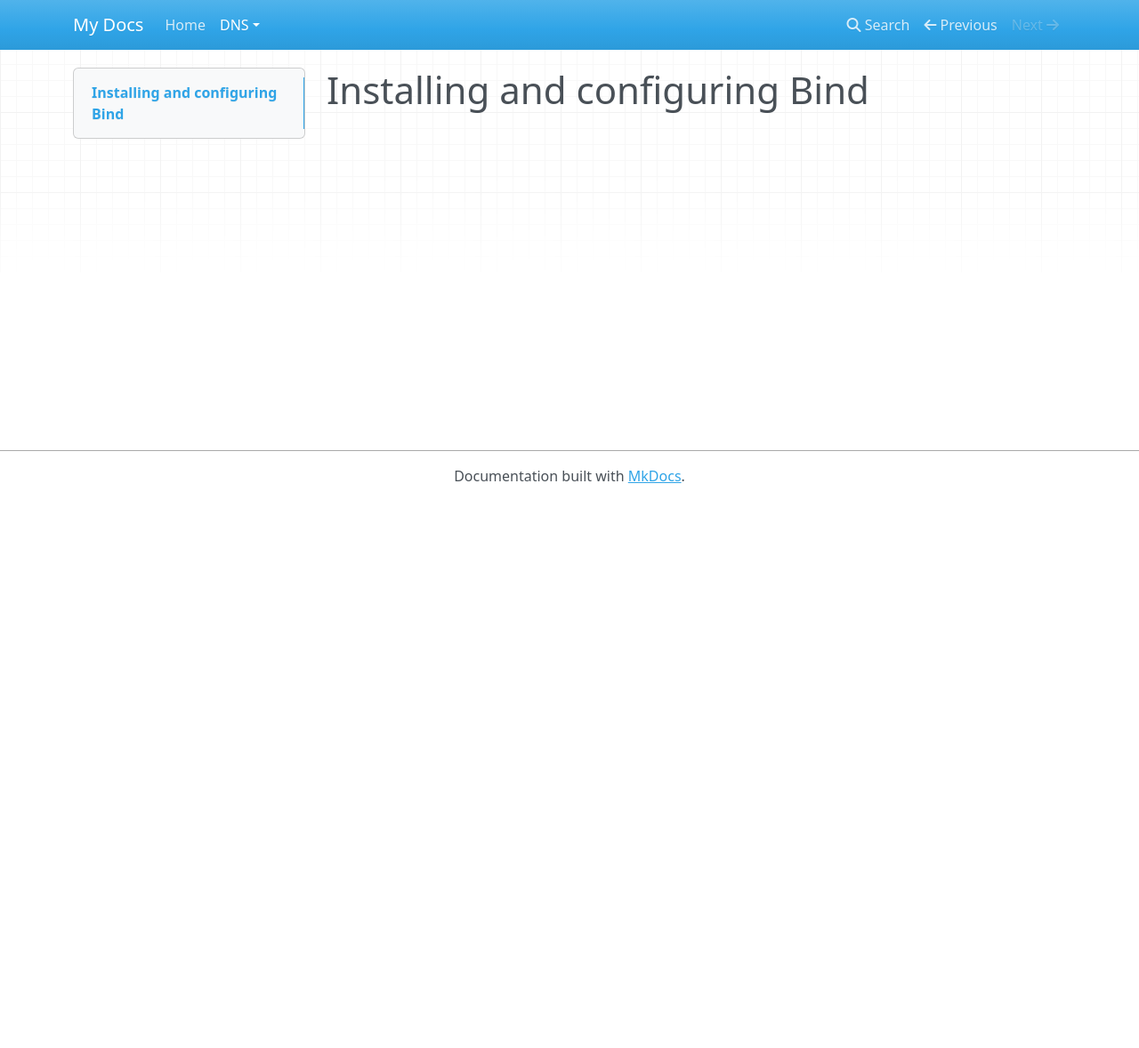
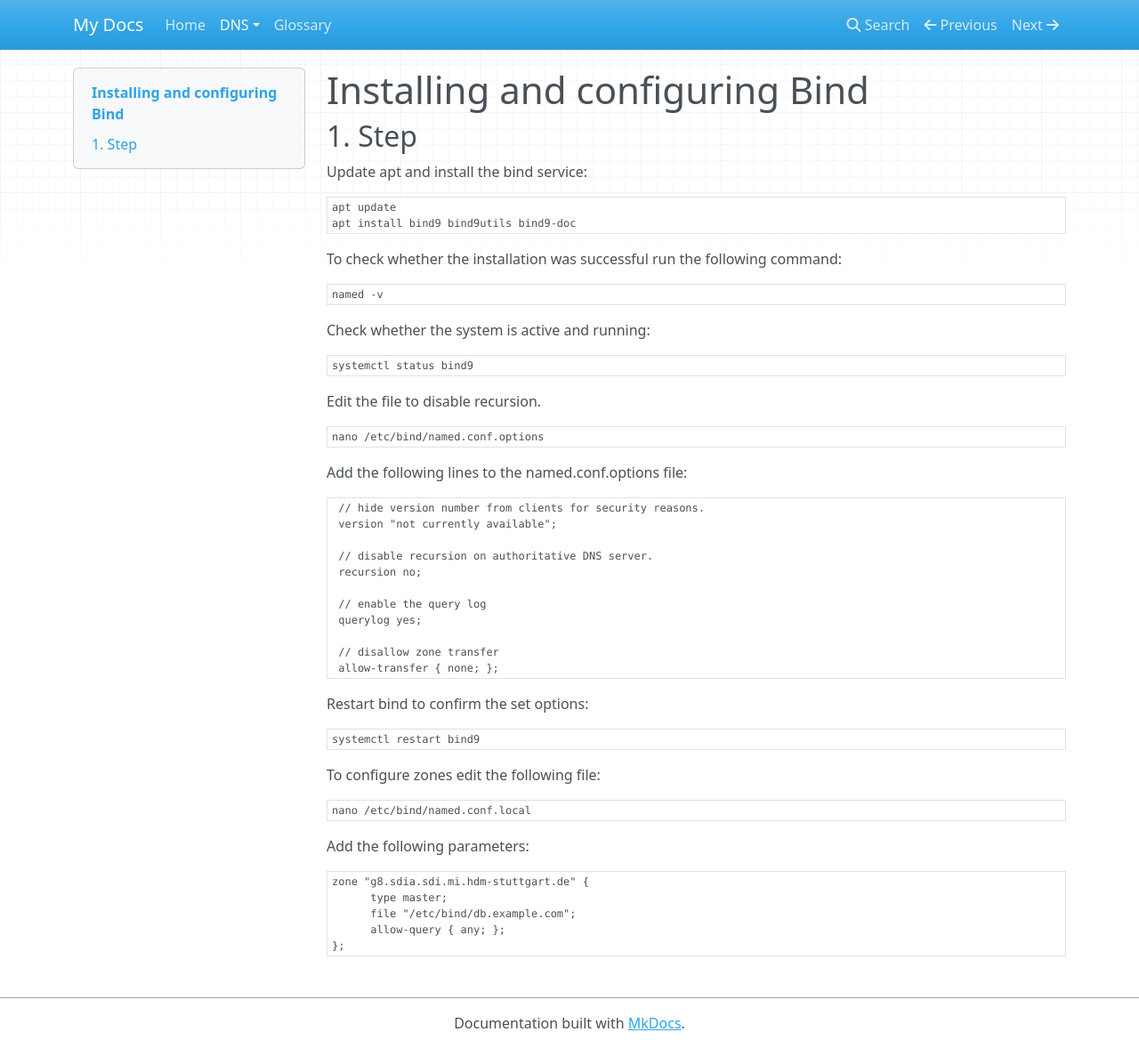
Before and after one commit to vintertown/sdi-doc, an MkDocs documentation site: the page built from docs/dns/bind.md, in a window 1280 px wide and 1178 px high. Shown: the whole window at 89% size. Built offline with MkDocs 1.6.1, drawn with Linux system fonts in a browser that asks for light colours; nearby versions of some CDN libraries.

Commit message:
add content

````diff
--- a/docs/dns/bind.md
+++ b/docs/dns/bind.md
@@ -1 +1,66 @@
 # Installing and configuring Bind
+
+## 1. Step
+
+Update apt and install the bind service:
+
+```ssh
+apt update
+apt install bind9 bind9utils bind9-doc
+```
+
+To check whether the installation was successful run the following command:
+
+```ssh
+named -v
+```
+
+Check whether the system is active and running:
+
+```ssh
+systemctl status bind9
+```
+
+Edit the file to disable recursion.
+
+```ssh
+nano /etc/bind/named.conf.options
+```
+
+Add the following lines to the named.conf.options file:
+
+```ssh
+ // hide version number from clients for security reasons.
+ version "not currently available";
+
+ // disable recursion on authoritative DNS server.
+ recursion no;
+
+ // enable the query log
+ querylog yes;
+
+ // disallow zone transfer
+ allow-transfer { none; };
+```
+
+Restart bind to confirm the set options:
+
+```ssh
+systemctl restart bind9
+```
+
+To configure zones edit the following file:
+
+```ssh
+nano /etc/bind/named.conf.local
+```
+
+Add the following parameters:
+
+```ssh
+zone "g8.sdia.sdi.mi.hdm-stuttgart.de" {
+      type master;
+      file "/etc/bind/db.example.com";
+      allow-query { any; };
+};
+```
--- a/mkdocs.yml
+++ b/mkdocs.yml
@@ -4,3 +4,4 @@ nav:
   - DNS:
       - 'Querying DNS data': 'dns/dig.md'
       - 'Installing and configuring Bind': 'dns/bind.md'
+  - Glossary: glossary.md
````
Also changed, not shown: docs/index.md (+4 -4 lines), docs/glossary.md (added).
